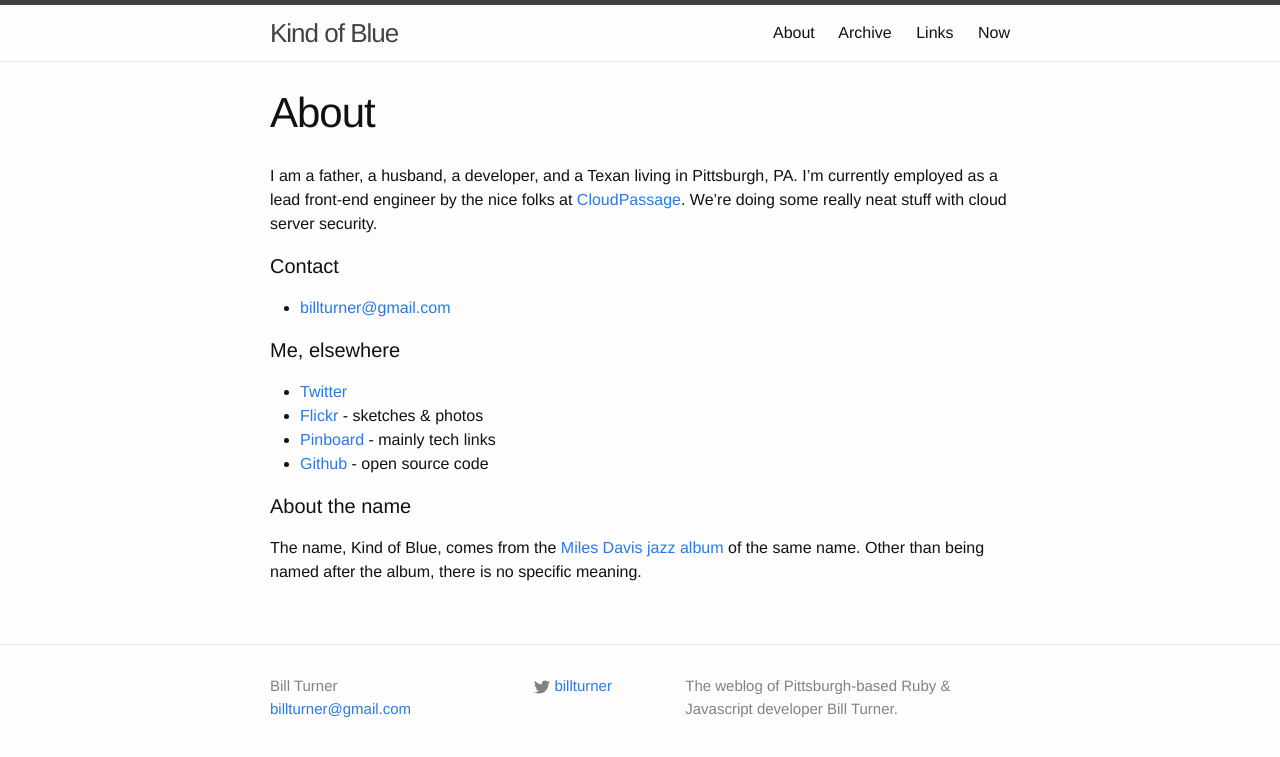
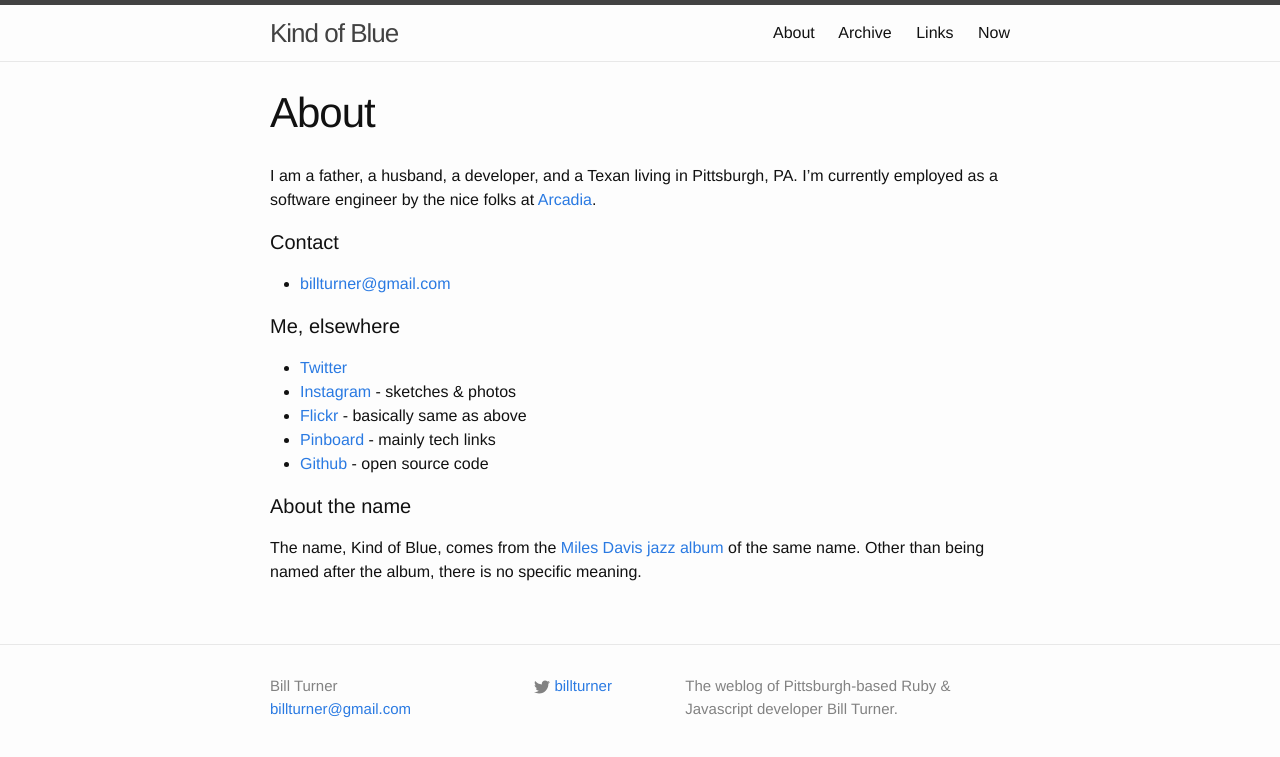
Before and after one commit to billturner/older_new_kindofblue.com, a Jekyll site: the page built from about.md, in a window 1280 px wide. Shown: the top 757 px of the page. Built offline with Jekyll 4.4.1, drawn with Linux system fonts in a browser that asks for light colours.

```diff
--- a/Gemfile
+++ b/Gemfile
@@ -1,5 +1,5 @@
 source "https://rubygems.org"
-ruby "2.2.4"
+ruby "2.6.0"
 
 # Hello! This is where you manage which Jekyll version is used to run.
 # When you want to use a different version, change it below, save the
--- a/about.md
+++ b/about.md
@@ -3,20 +3,22 @@ layout: page
 title: About
 permalink: /about.html
 ---
-I am a father, a husband, a developer, and a Texan living in Pittsburgh, PA. I'm currently employed as a lead front-end engineer by the nice folks at [CloudPassage](http://cloudpassage.com/). We're doing some really neat stuff with cloud server security.
+
+I am a father, a husband, a developer, and a Texan living in Pittsburgh, PA. I'm currently employed as a software engineer by the nice folks at [Arcadia](https://arcadia.io/).
 
 #### Contact
 
-* [billturner@gmail.com](billturner@gmail.com)
+- [billturner@gmail.com](billturner@gmail.com)
 
 #### Me, elsewhere
 
-* [Twitter](https://twitter.com/billturner)
-* [Flickr](https://flickr.com/billturner) - sketches & photos
-* [Pinboard](http://pinboard.in/u:billturner) - mainly tech links
-* [Github](https://github.com/billturner) - open source code
-<!-- * [Mlkshk](http://mlkshk.com/user/billturner) - interesting images -->
+- [Twitter](https://twitter.com/billturner)
+- [Instagram](https://instagram.com/billturner) - sketches & photos
+- [Flickr](https://flickr.com/billturner) - basically same as above
+- [Pinboard](http://pinboard.in/u:billturner) - mainly tech links
+- [Github](https://github.com/billturner) - open source code
+  <!-- * [Mlkshk](http://mlkshk.com/user/billturner) - interesting images -->
 
 #### About the name
 
-The name, Kind of Blue, comes from the [Miles Davis jazz album](http://amzn.to/2fBqDIU "Buy this wonderful album, via Amazon.com") of the same name. Other than being named after the album, there is no specific meaning.
+The name, Kind of Blue, comes from the [Miles Davis jazz album](http://amzn.to/2fBqDIU 'Buy this wonderful album, via Amazon.com') of the same name. Other than being named after the album, there is no specific meaning.
```
Also changed, not shown: _posts/2019/01/2019-01-14-back-to-windows.md (added, +19 -0 lines), Gemfile.lock, assets/images/2019/01/windows.jpg (added).
